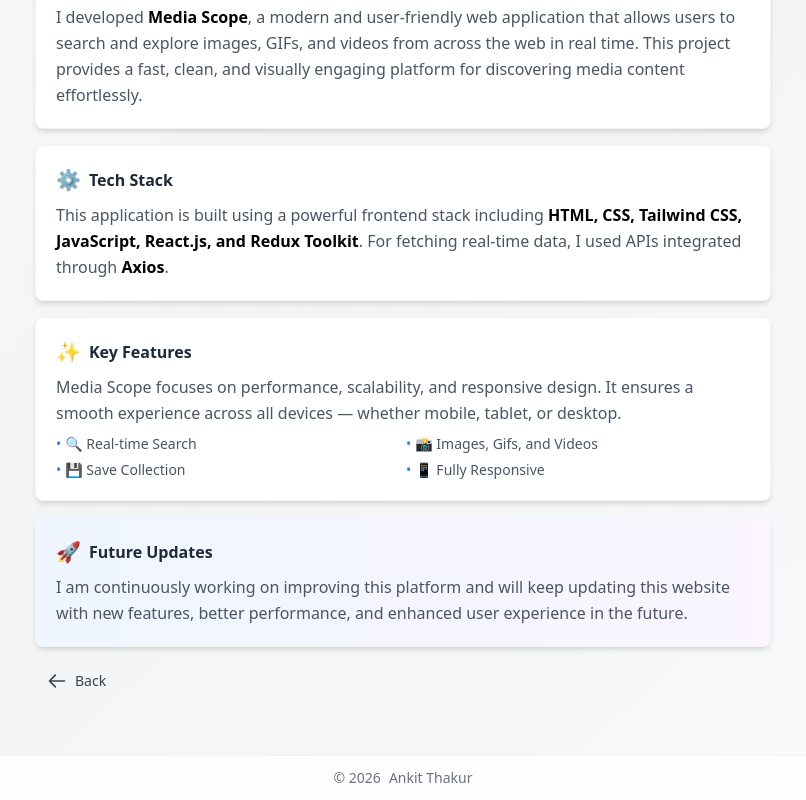
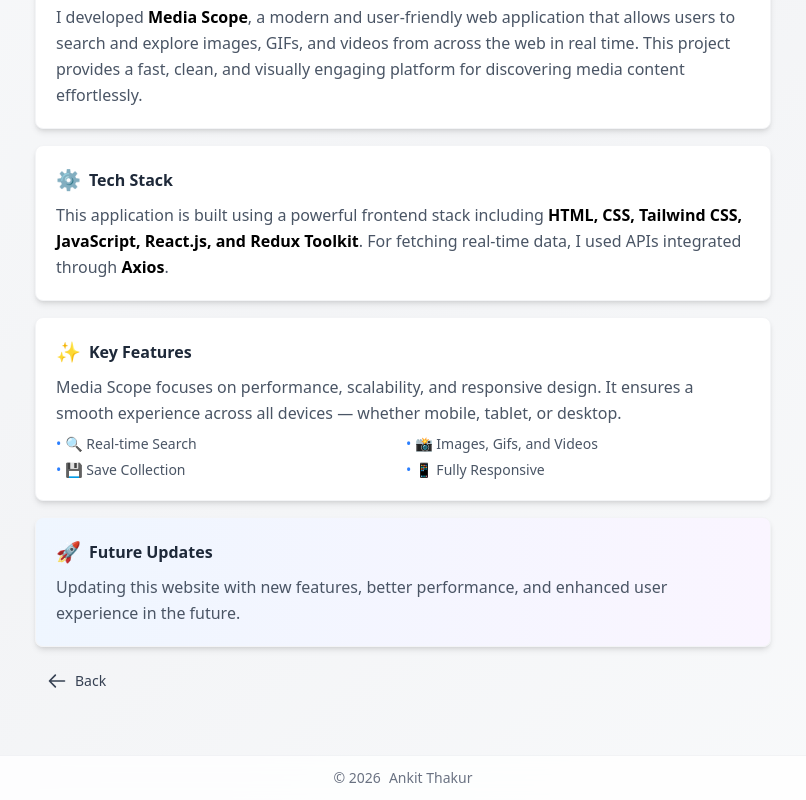
Before and after one commit to itsankit52/Media-Search, a React (Vite) app: page /about in a window 1280 px wide. Shown: the part 375-1175 px from the top of the page, without its empty margins (237-1043 px from the left). Built offline with nearby package versions, Linux system fonts and the light colour scheme; no server answers.

Commit message:
About Section (Media Scope)

```diff
--- a/src/components/About.jsx
+++ b/src/components/About.jsx
@@ -94,7 +94,7 @@
                             <h2 className="font-semibold text-gray-800">Future Updates</h2>
                         </div>
                         <p className="text-gray-600 leading-relaxed text-sm sm:text-base">
-                            I am continuously working on improving this platform and will keep updating this website
+                            Updating this website
                             with new features, better performance, and enhanced user experience in the future.
                         </p>
                     </div>
```
